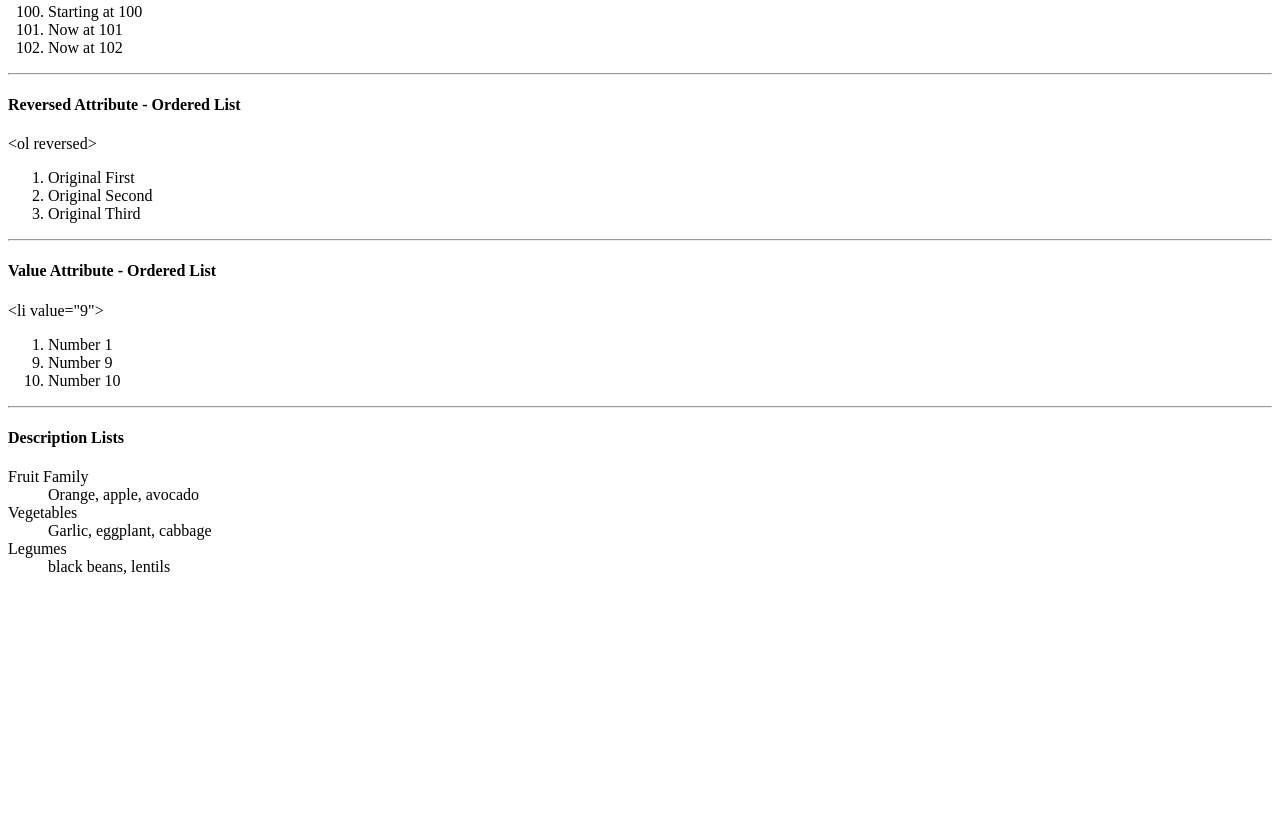
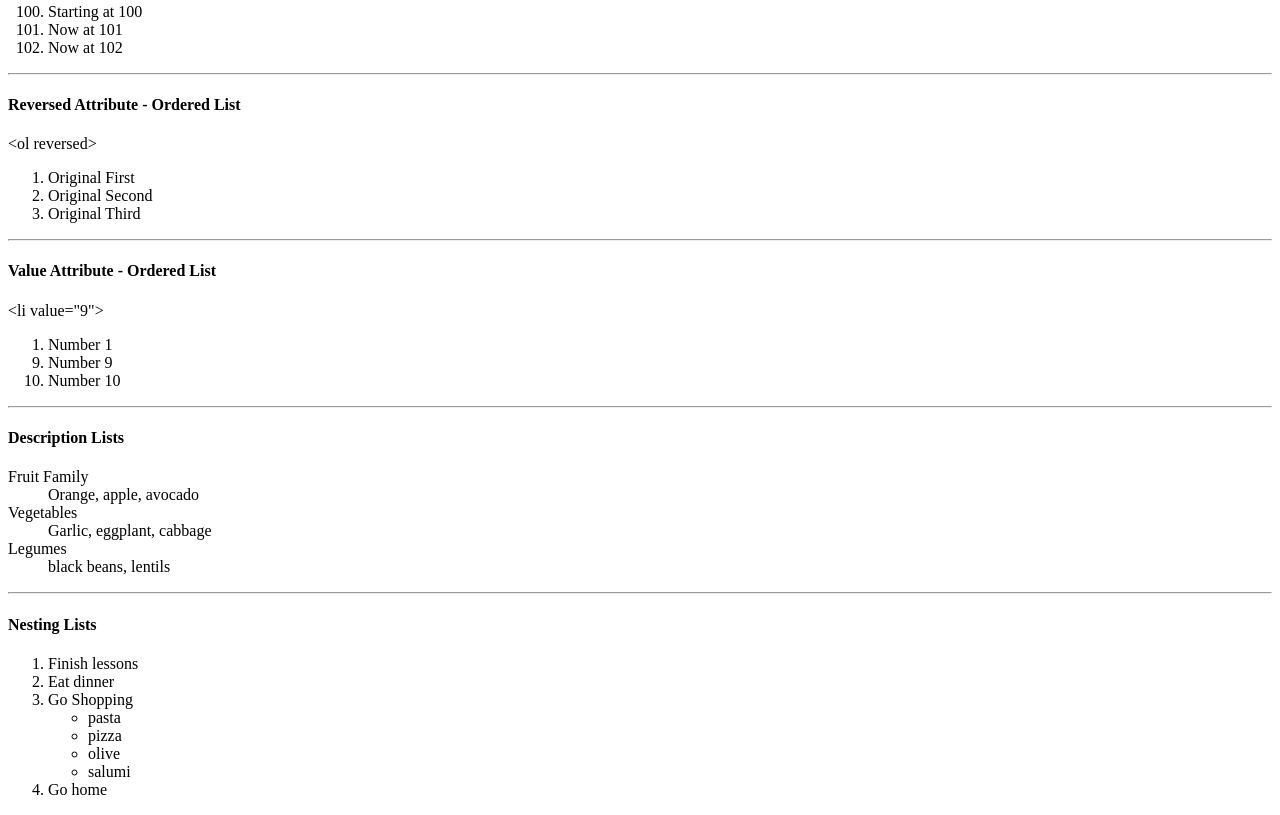
Before and after one commit to bigezwest/git_test, a plain HTML site: page My First Website/lists.html in a window 1280 px wide. Shown: the part 740-1555 px from the top of the page. Before the commit the page ends 1332 px from the top, so only its background shows below. Drawn offline with Linux system fonts and the light colour scheme.

Commit message:
Added Nesting LIst

```diff
--- a/My First Website/lists.html
+++ b/My First Website/lists.html
@@ -90,5 +90,20 @@
         <dd>black beans, lentils</dd>
     </dl>
 
+    <!-- Nesting Lists ------------- -->
+    <hr />
+    <h4>Nesting Lists</h4>
+    <ol>
+        <li>Finish lessons</li>
+        <li>Eat dinner</li>
+        <li>Go Shopping</li>
+        <ul>
+            <li>pasta</li>
+            <li>pizza</li>
+            <li>olive</li>
+            <li>salumi</li>
+        </ul>
+        <li>Go home</li>
+    </ol>
 </body>
 </html>
```
